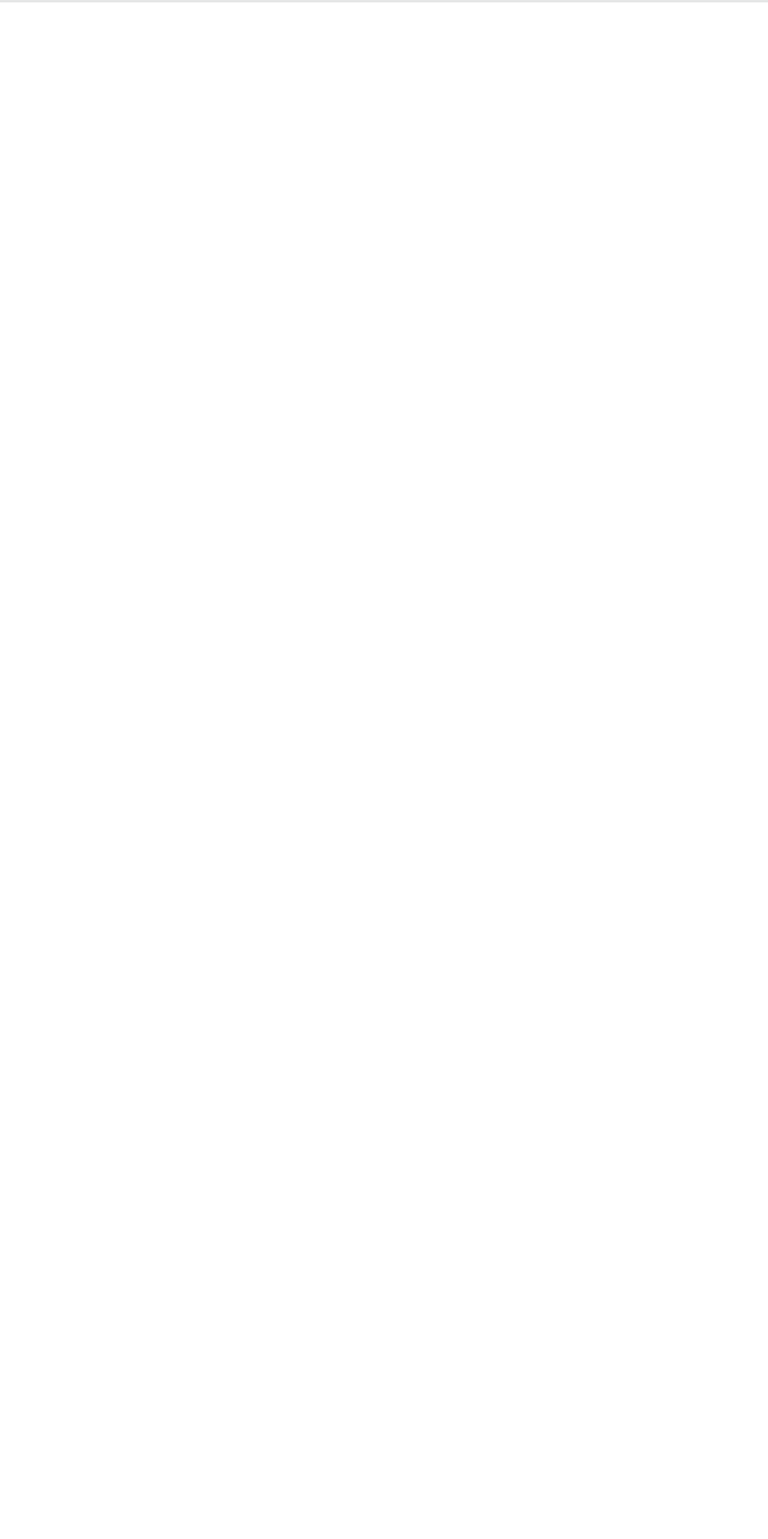
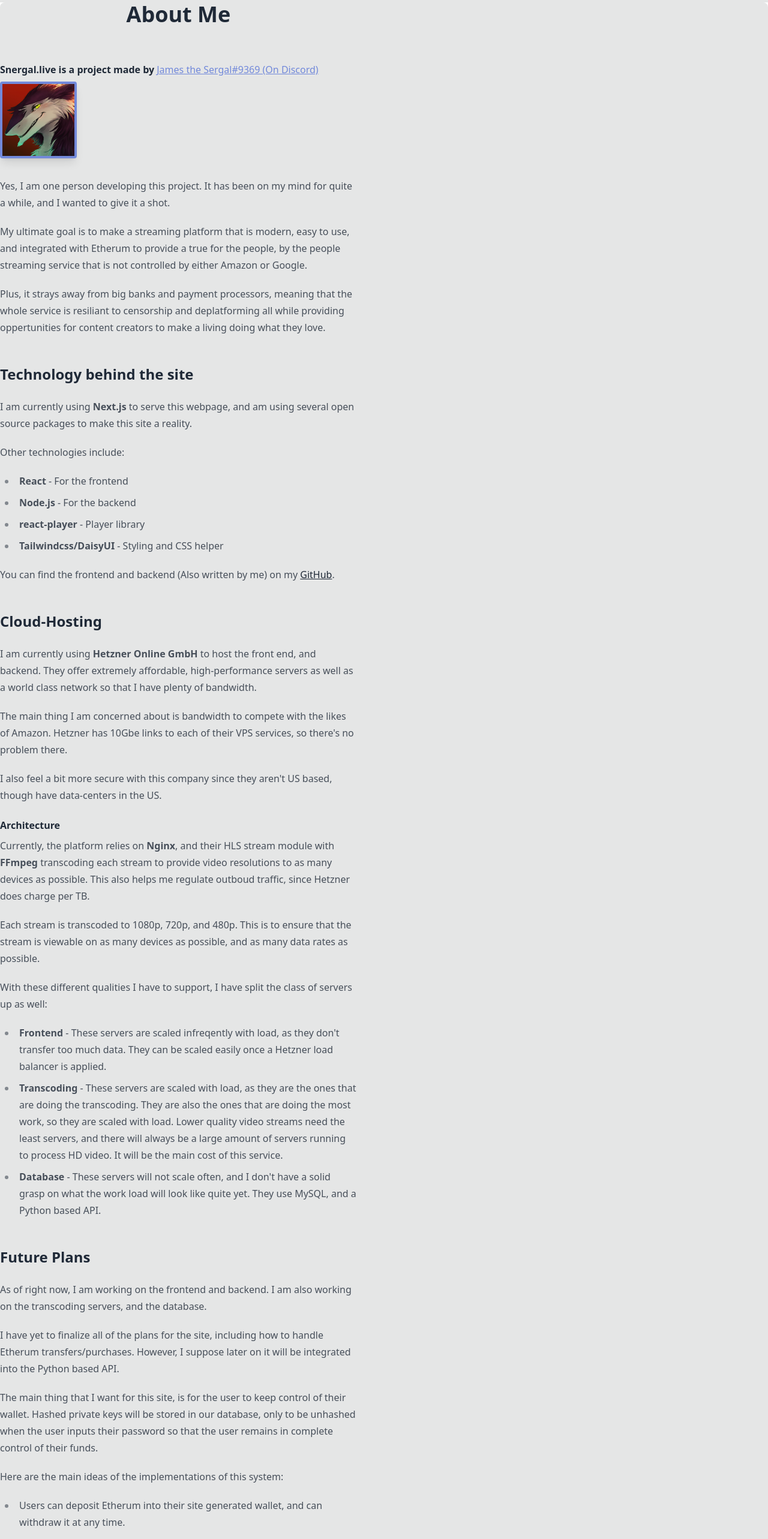
Before and after one commit to JamesTheSergal/streamsite-nextjs, a Next.js app: page /about in a window 1280 px wide. Shown: the part 60-2626 px from the top of the page at 60% size. Before the commit the page ends 800 px from the top, so only its background shows below. Built offline with nearby package versions, Linux system fonts and the light colour scheme.

Commit message:
Make About page

```diff
--- a/app/about/page.tsx
+++ b/app/about/page.tsx
@@ -1,7 +1,71 @@
+import React from "react";
+import Image from "next/image";
+import "../globals.css"
+import { Metadata } from "next";
+
+export const metadata: Metadata = {
+    title: 'About Snergal.live',
+    description: 'Streaming platform for Snergal',
+  }
 
 export default function About() {
     return (
         <>
+        <div className="container mx-auto bg-base-300 rounded-lg shadow-lg">
+            <div style={{textAlign: "center"}}>
+                <article className="prose">
+                    <h1>About Me</h1>
+                    <br></br>
+                </article>
+            </div>
+            <article className="prose" >
+                <h4>Snergal.live is a project made by <a style={{color: "#7289da"}}>James the Sergal#9369 (On Discord)</a></h4>
+                <Image className="rounded border-solid border-4 border-[#7289da] shadow-lg" src="/sergal.png" alt="Snergal" width={128} height={128} />
+                <p>Yes, I am one person developing this project. It has been on my mind for quite a while, and I wanted to give it a shot.</p>
+                <p>My ultimate goal is to make a streaming platform that is modern, easy to use, and integrated with Etherum to provide a true for the people, by the people streaming service that is not controlled by either Amazon or Google.</p>
+                <p>Plus, it strays away from big banks and payment processors, meaning that the whole service is resiliant to censorship and deplatforming all while providing oppertunities for content creators to make a living doing what they love.</p>
+                <h2>Technology behind the site</h2>
+                <p>I am currently using <b>Next.js</b> to serve this webpage, and am using several open source packages to make this site a reality.</p>
+                <p>Other technologies include:</p>
+                <ul>
+                    <li><b>React</b> - For the frontend</li>
+                    <li><b>Node.js</b> - For the backend</li>
+                    <li><b>react-player</b> - Player library</li>
+                    <li><b>Tailwindcss/DaisyUI</b> - Styling and CSS helper</li>
+                </ul>
+                <p>You can find the frontend and backend (Also written by me) on my <a href="https://github.com/JamesTheSergal">GitHub</a>. </p>
+                <h2>Cloud-Hosting</h2>
+                <p>I am currently using <b>Hetzner Online GmbH</b> to host the front end, and backend. They offer extremely affordable, high-performance servers as well as a world class network so that I have plenty of bandwidth.</p>
+                <p>The main thing I am concerned about is bandwidth to compete with the likes of Amazon. Hetzner has 10Gbe links to each of their VPS services, so there's no problem there.</p>
+                <p>I also feel a bit more secure with this company since they aren't US based, though have data-centers in the US.</p>
+                <h4>Architecture</h4>
+                <p>Currently, the platform relies on <b>Nginx</b>, and their HLS stream module with <b>FFmpeg</b> transcoding each stream to provide video resolutions to as many devices as possible. This also helps me regulate outboud traffic, since Hetzner does charge per TB.</p>
+                <p>Each stream is transcoded to 1080p, 720p, and 480p. This is to ensure that the stream is viewable on as many devices as possible, and as many data rates as possible.</p>
+                <p>With these different qualities I have to support, I have split the class of servers up as well:</p>
+                <ul>
+                    <li><b>Frontend</b> - These servers are scaled infreqently with load, as they don't transfer too much data. They can be scaled easily once a Hetzner load balancer is applied.</li>
+                    <li><b>Transcoding</b> - These servers are scaled with load, as they are the ones that are doing the transcoding. They are also the ones that are doing the most work, so they are scaled with load. Lower quality video streams need the least servers, and there will always be a large amount of servers running to process HD video. It will be the main cost of this service.</li>
+                    <li><b>Database</b> - These servers will not scale often, and I don't have a solid grasp on what the work load will look like quite yet. They use MySQL, and a Python based API.</li>
+                </ul>
+                <h2>Future Plans</h2>
+                <p>As of right now, I am working on the frontend and backend. I am also working on the transcoding servers, and the database.</p>
+                <p>I have yet to finalize all of the plans for the site, including how to handle Etherum transfers/purchases. However, I suppose later on it will be integrated into the Python based API.</p>
+                <p>The main thing that I want for this site, is for the user to keep control of their wallet. Hashed private keys will be stored in our database, only to be unhashed when the user inputs their password so that the user remains in complete control of their funds.</p>
+                <p>Here are the main ideas of the implementations of this system:</p>
+                <ul>
+                    <li>Users can deposit Etherum into their site generated wallet, and can withdraw it at any time.</li>
+                    <li>Only upon password authentication, Users can purchase in-site plans and subscriptions.</li>
+                    <li>A main subscription directly to the website. This subscription is pay as you go. Not only does it fund the site, it funds streamers as you watch them.</li>
+                    <li>Direct streamer subscriptions/tipping. Shared between the site, and the streamer. I will always make sure the share is less than any other stream site.</li>
+                    <li>Direct tipping to the site. This is to help fund the site, and keep it running.</li>
+                    <li>Stream betting. Like twitch, bet Ether on polls. The winners take back their money, and win the losers pot. Whoever bet the most, will win the highest ratio of the loser pot.</li>
+                    <li>More ideas in the future.</li>
+                </ul>
+                <h2>Read this far?</h2>
+                <p>Thank you for reading this far. I hope you are as excited as I am to see this project come to life.</p>
+                <p>If you would like to contibute in any way, please feel free to message me.</p>
+            </article>
+        </div>
         </>
     )
 }
```
Also changed, not shown: public/sergal.png (added).
